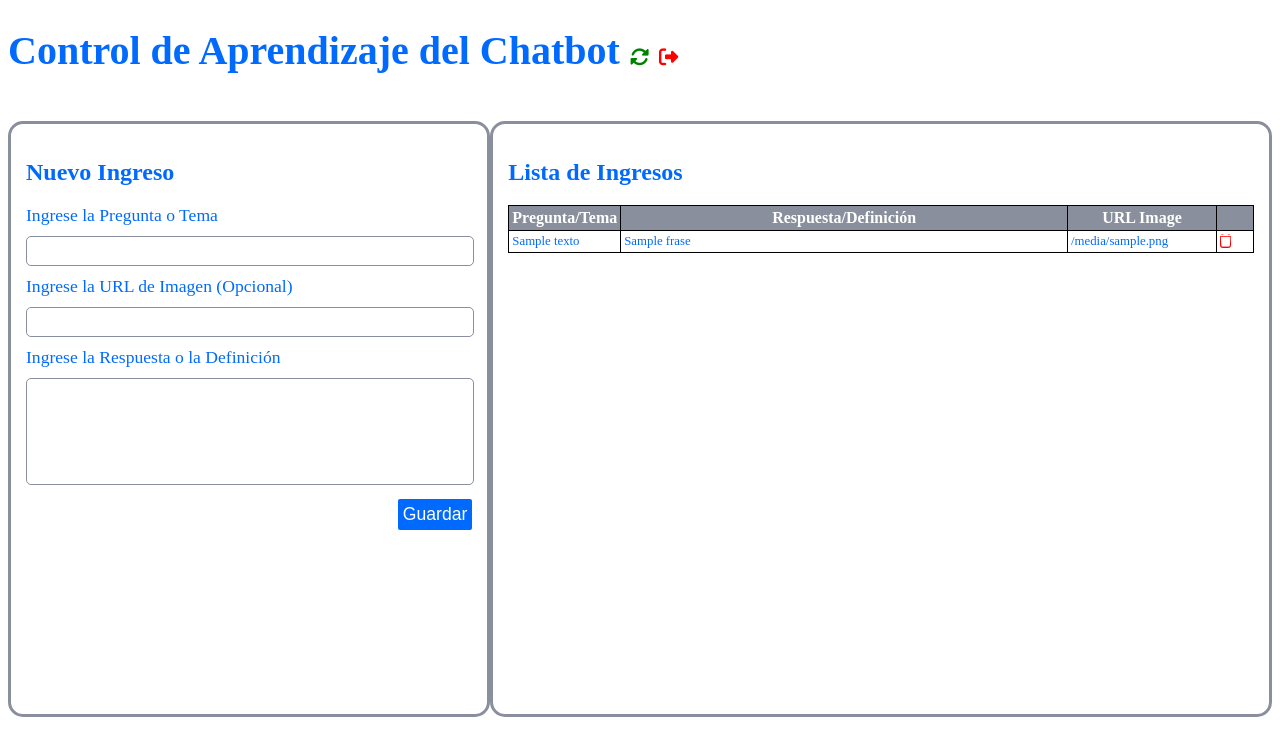
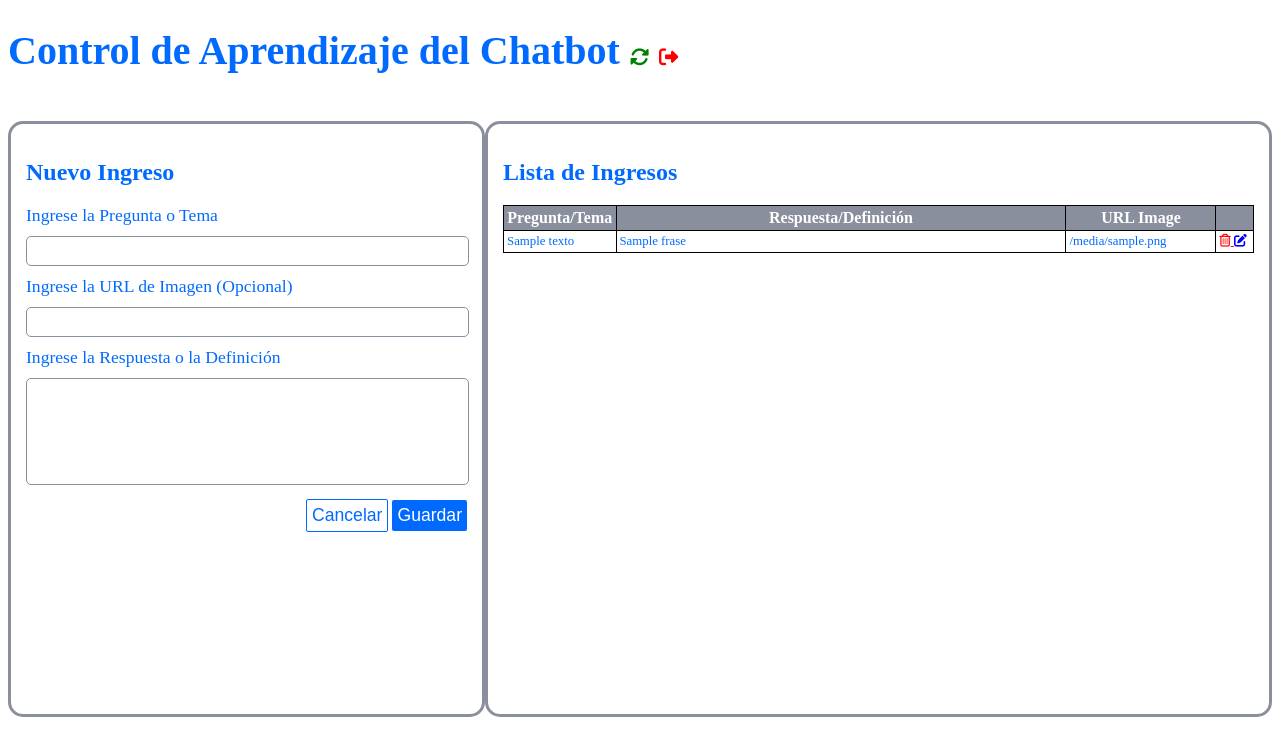
Before and after one commit to cbalseca91/chatbotv2, a Flask app: page /admin in a window 1280 px wide. Shown: the top 756 px of the page. Run offline with Flask 2, Linux system fonts and the light colour scheme; the visitor is signed in with stand-in values (Sample User, id 1); a database or web service that is not in the repository returns one stand-in record (values such as "Sample title"); some libraries are stand-ins or nearby versions.

Commit message:
Agregado la funcionalidad de editar

```diff
--- a/app.py
+++ b/app.py
@@ -27,10 +27,17 @@ def admin():
             documento['frase'] = request.form['respuesta']
             if 'url_imagen' in request.form and len(request.form['url_imagen']) > 0:
                 documento['urlimage'] = request.form['url_imagen']
-            if mongo.inserttexto(documento):
-                msg = "Ingresado correctamente"
+
+            if('idpregunta' in request.form and request.form['idpregunta']):
+                if mongo.updatetexto(documento,request.form['idpregunta']):
+                    msg = "Modificado correctamente"
+                else:
+                    error = "No se pudo actualizar el valor correctamente"
             else:
-                error = "No se pudo ingresar ningún valor"
+                if mongo.inserttexto(documento):
+                    msg = "Ingresado correctamente"
+                else:
+                    error = "No se pudo ingresar ningún valor"
     if 'username' in session:
         return render_template('admin.html', msg=msg, error=error, datos=datos)
     return redirect(url_for('login'))
--- a/mongo.py
+++ b/mongo.py
@@ -32,6 +32,14 @@ class Mongo:
         colection = self.dbname['textos']
         return colection.insert_one(documento)
 
+    # {frase: 'frase', urlimage: 'http://'}
+    def updatetexto(self, documento, id):
+        # Seleccionamos o creamos la colección (Tabla)
+        colection = self.dbname['textos']
+        myquery = {'_id': ObjectId(id)}
+        newvalues = {'$set': documento}
+        return colection.update_one(myquery, newvalues)
+
     def getRespuesta(self, titulo):
         urlimage = ""
         frase = ""
@@ -51,10 +59,11 @@ class Mongo:
             frase = ""
 
         return {"urlimage": urlimage, "frase": frase}
-    def eliminarDocumento(self,id):
+
+    def eliminarDocumento(self, id):
         # Seleccionamos o creamos la colección (Tabla)
         colection = self.dbname['textos']
-        return colection.delete_one({'_id':ObjectId(id)})
+        return colection.delete_one({'_id': ObjectId(id)})
 
 
 '''
--- a/static/css/admin.css
+++ b/static/css/admin.css
@@ -67,6 +67,11 @@
     padding: 5px;
     font-size: 1.1rem;
 }
+.btn-form-container button.reset {
+    background: #FFF;
+    border: 1px solid #006AFF;
+    color: #006AFF;
+}
 .contenedor-tabla {
     flex-grow: 2;
     overflow-x: hidden;
@@ -91,9 +96,16 @@
     color: #006AFF;
     font-size: 0.8rem;
 }
-.table .btn-eliminar {
-    background: red;
-    color: white;
+.btn-eliminar {
+    background: white;
+    color: red;
+    border: none;
+    border-radius: 3px;
+    cursor: pointer;
+}
+.btn-editar {
+    background: white;
+    color: blue;
     border: none;
     border-radius: 3px;
     cursor: pointer;
--- a/static/js/admin.js
+++ b/static/js/admin.js
@@ -0,0 +1,6 @@
+var handlerEdit = (id, titulo, frase, urlImagen) => {
+    document.getElementById('idpregunta').value = id
+    document.getElementById('pregunta').value = titulo
+    document.getElementById('url_imagen').value = urlImagen
+    document.getElementById('respuesta').value = frase
+}
--- a/templates/admin.html
+++ b/templates/admin.html
@@ -33,19 +33,21 @@
         <div class="contenedor-form">
             <h2>Nuevo Ingreso</h2>
             <form method="POST">
+                <input type="hidden" name="idpregunta" id="idpregunta" value="" autocomplete="off">
                 <div>
                     <label for="pregunta">Ingrese la Pregunta o Tema</label>
-                    <input type="text" name="pregunta" id="pregunta" required>
+                    <input type="text" name="pregunta" id="pregunta" required autocomplete="off">
                 </div>
                 <div>
                     <label for="url_imagen">Ingrese la URL de Imagen (Opcional)</label>
-                    <input type="text" name="url_imagen" id="url_imagen">
+                    <input type="text" name="url_imagen" id="url_imagen" autocomplete="off">
                 </div>
                 <div>
                     <label for="respuesta">Ingrese la Respuesta o la Definición</label>
                     <textarea name="respuesta" id="respuesta" rows="5" required></textarea>
                 </div>
                 <div class="btn-form-container">
+                    <button type="reset" class="reset">Cancelar</button>
                     <button>Guardar</button>
                 </div>
             </form>
@@ -74,7 +76,10 @@
                         <td>{{dato.urlimage}}</td>
                         <td>
                             <a class="btn-eliminar" href="{{url_for('deletefrase',id=dato._id)}}">
-                                <i class="fas fa-trash"></i>
+                                <i class="far fa-trash-alt"></i>
+                            </a>
+                            <a class="btn-editar" href="#" onclick="handlerEdit('{{dato._id}}','{{dato.titulo}}','{{dato.frase}}','{{dato.urlimage}}')">
+                                <i class="fas fa-edit"></i>
                             </a>
                         </td>
                     </tr>
```
